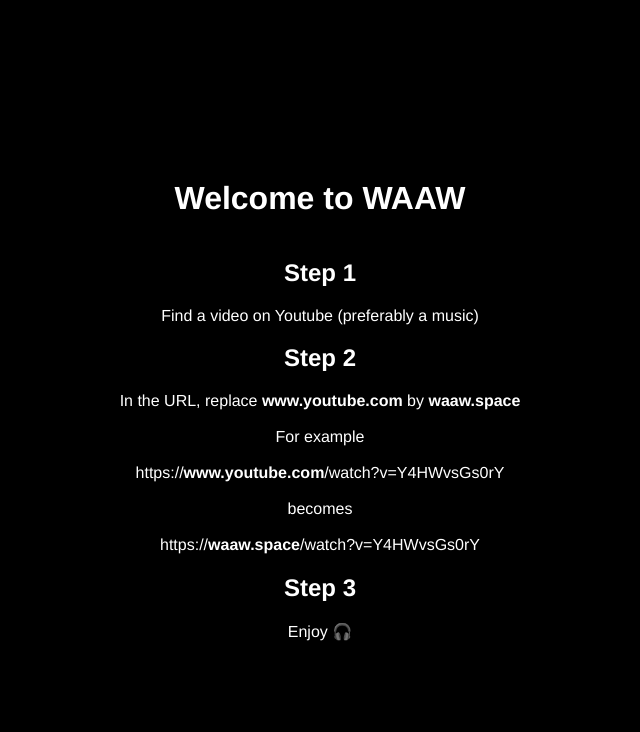
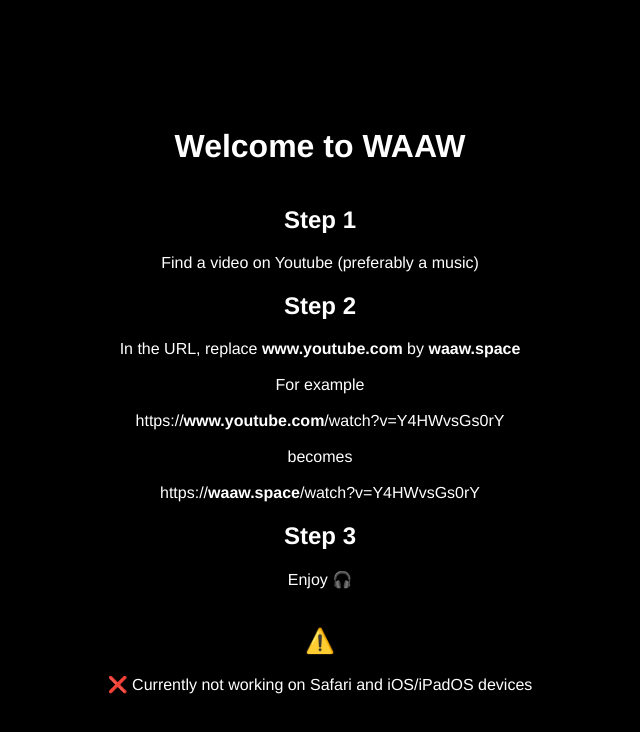
Before and after one commit to FlorianTranier/WAAW, a Vue app: page / in a window 1280 px wide. Shown: the top 732 px of the page, without its empty margins (320-960 px from the left). Built offline with nearby package versions, Linux system fonts and the light colour scheme.

Commit message:
[feat] add safari disclaimer

```diff
--- a/src/components/Hello.vue
+++ b/src/components/Hello.vue
@@ -15,6 +15,9 @@
         <div>https://<b>waaw.space</b>/watch?v=Y4HWvsGs0rY</div>
         <h2>Step 3</h2>
         <div>Enjoy 🎧</div>
+        <br>
+        <h2>⚠️</h2>
+        <div>❌ Currently not working on Safari and iOS/iPadOS devices</div>
     </main>
 </template>
 
```
